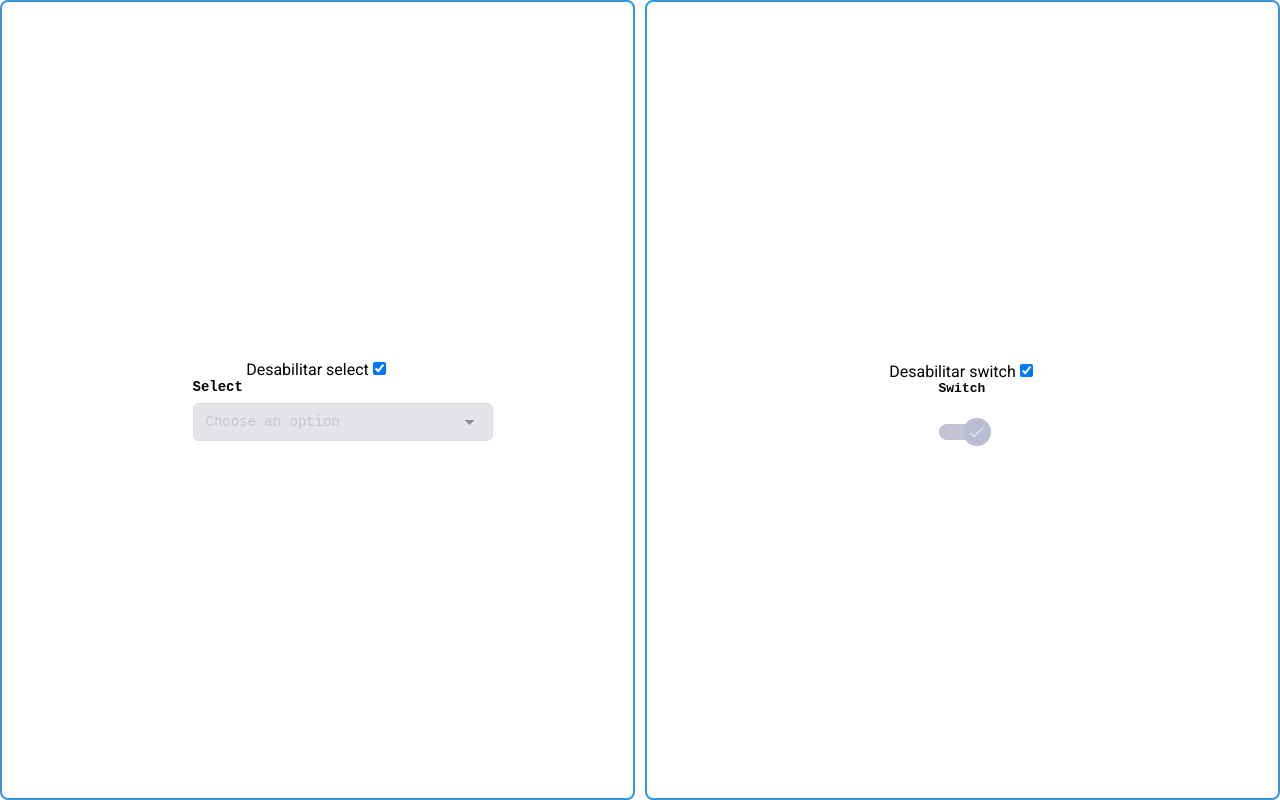
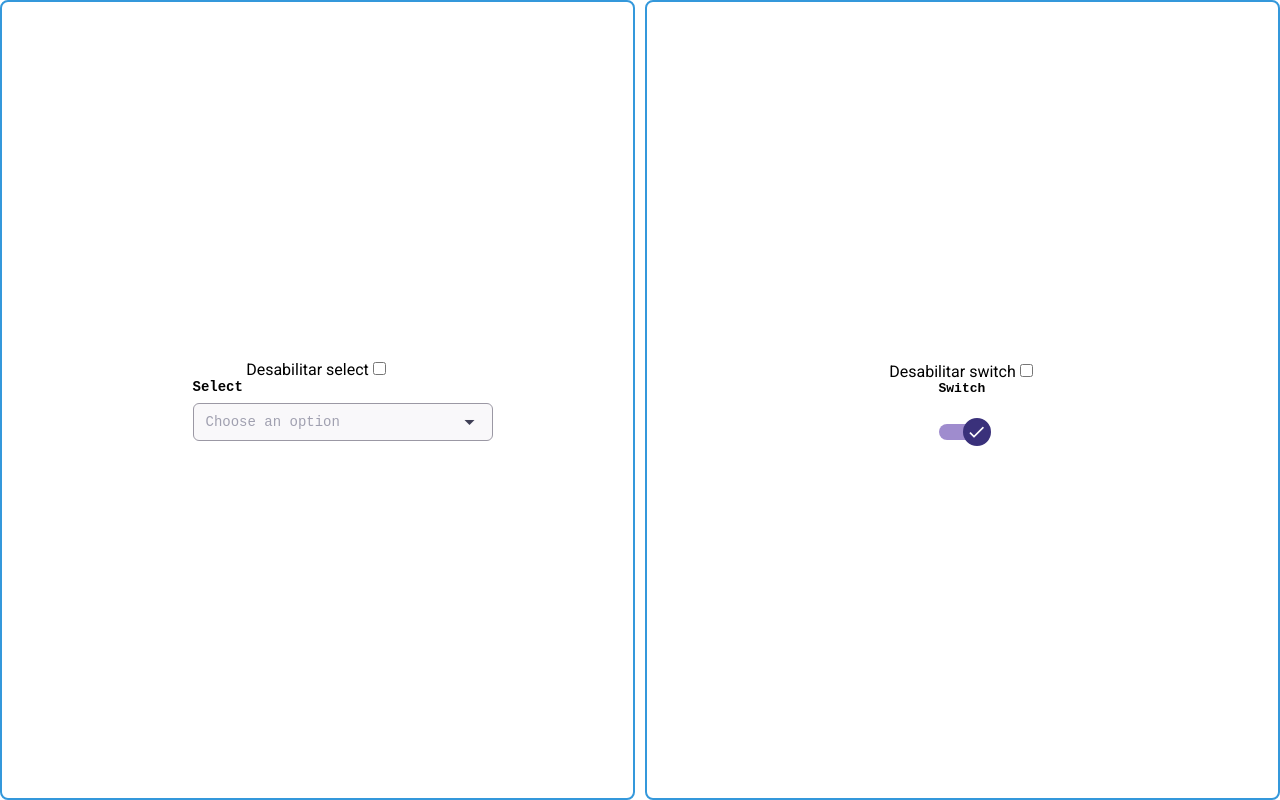
Before and after one commit to guiRepo/components-angular, an Angular app: page / in a window 1280 px wide. Built offline with nearby package versions, Linux system fonts and the light colour scheme.

Commit message:
Inclusão de interatividade no componente switch

```diff
--- a/src/app/app.component.html
+++ b/src/app/app.component.html
@@ -1,16 +1,10 @@
 <div class="main-container">
   <div class="select-container">
-    <div class="disabled-container">
-      <label for="desabilitar">Desabilitar select</label>
-      <input type="checkbox" name="des" id="des" [(ngModel)]="checkedSelect">
-    </div>
-    <select-component [disabled]="checkedSelect" [items]="listItems"/>
+    <checkbox-disabled-component [label]="'Desabilitar select'"  (checked)="updateValue($event)" />
+    <select-component [disabled]="statusCheckedSelect" [items]="listItems"/>
   </div>
   <div class="switch-container">
-    <div class="disabled-container">
-      <label for="desabilitar">Desabilitar switch</label>
-      <input type="checkbox" name="desabilitar" id="desabilitar" [(ngModel)]="checkedSwitch">
-    </div>
-    <switch-component [disabled]="checkedSwitch"/>
+    <checkbox-disabled-component [label]="'Desabilitar switch'"  (checked)="updateValue($event)" />
+    <switch-component [disabled]="statusCheckedSwitch"/>
   </div>
 </div>
--- a/src/app/app.component.ts
+++ b/src/app/app.component.ts
@@ -1,21 +1,29 @@
 import { Component } from '@angular/core';
 import { SelectComponent } from '../components/select/select.component';
 import { SwitchComponent } from '../components/switch/switch.component';
+import { CheckBoxDisabledComponent } from '../components/check-disabled/checkbox-disabled.component';
 import { FormsModule } from '@angular/forms';
-
 @Component({
   selector: 'app-root',
-  imports: [SelectComponent, SwitchComponent, FormsModule],
+  imports: [SelectComponent, SwitchComponent, CheckBoxDisabledComponent, FormsModule],
   templateUrl: './app.component.html',
   styleUrl: './app.component.css'
 })
 export class AppComponent {
   title = 'components-angular';
-  checkedSelect: boolean = true;
-  checkedSwitch: boolean = true;
+  statusCheckedSelect: boolean = false;
+  statusCheckedSwitch: boolean = false;
   listItems = [
   { value: 'option1', label: 'Option One' },
   { value: 'option2', label: 'Option Two' },
   { value: 'option3', label: 'Option Three' },
-];
+  ];
+
+  public updateValue(event: { label: string; value: boolean }): void {
+    if (event.label === 'Desabilitar select') {
+      this.statusCheckedSelect = event.value;
+    } else if (event.label === 'Desabilitar switch') {
+      this.statusCheckedSwitch = event.value;
+    }
+  }
 }
--- a/src/components/check-disabled/checkbox-disabled.component.html
+++ b/src/components/check-disabled/checkbox-disabled.component.html
@@ -1,11 +1,4 @@
-<div class="switch-container">
-  <label class="label">Switch</label>
-  <label class="switch" [class.checked]="checked" [class.disabled]="disabled">
-    <input type="checkbox" [(ngModel)]="checked" [disabled]="disabled"/>
-    <span class="slider">
-      @if (checked) {
-        <mat-icon class="icon" mat-icon>check</mat-icon>
-      }
-    </span>
-  </label>
-</div>
+    <div class="disabled-container">
+      <label [for]="label + '-id'">{{label}}</label>
+      <input type="checkbox" [name]="label + ' -checkbox'" [id]="label + ' -id'" [(ngModel)]="checkValue" (change)="onCheckboxChange()" >
+    </div>
--- a/src/components/check-disabled/checkbox-disabled.component.ts
+++ b/src/components/check-disabled/checkbox-disabled.component.ts
@@ -1,4 +1,4 @@
-import { Component, Input } from '@angular/core';
+import { Component, EventEmitter, Input, Output } from '@angular/core';
 import { FormsModule } from '@angular/forms';
 import { MatIconModule } from '@angular/material/icon';
 
@@ -9,6 +9,11 @@ import { MatIconModule } from '@angular/material/icon';
   styleUrl: './checkbox-disabled.component.css'
 })
 export class CheckBoxDisabledComponent {
-  @Input() disabled: boolean = false;
-  checked: boolean = true;
+  @Input() label!: string;
+  @Output() checked = new EventEmitter<{ label: string; value: boolean }>();
+  checkValue: boolean = false;
+
+  public onCheckboxChange(): void {
+    this.checked.emit({ label: this.label, value: this.checkValue });
+  }
 }
--- a/src/components/select/select.component.html
+++ b/src/components/select/select.component.html
@@ -1,12 +1,6 @@
 <div class="select-container">
   <label class="label">Select</label>
-
-  <div
-    class="custom-select"
-    [class.open]="isOpen"
-    [class.disabled]="disabled"
-    (click)="toggleDropdown()"
-  >
+  <div tabindex="0" class="custom-select" [class.open]="isOpen" [class.disabled]="disabled" (click)="toggleDropdown()">
     <div class="selected-value" [class.placeholder]="!emptyValue">
       {{ selectedLabel || 'Choose an option' }}
     </div>
@@ -14,15 +8,9 @@
 
     <ul class="options-list" *ngIf="isOpen && !disabled">
       @for(item of items; track item.value) {
-        <li
-          class="option"
-          [class.selected]="item.value === emptyValue"
-          (click)="!disabled && selectOption(item)"
-        >
+        <li class="option" [class.selected]="item.value === emptyValue" (click)="!disabled && selectOption(item)">
           <span class="option-content">
-            @if(item.value === emptyValue) {
-              <mat-icon class="icon-check visible">check</mat-icon>
-            }
+            @if(item.value === emptyValue) { <mat-icon class="icon-check visible">check</mat-icon> }
             {{ item.label }}
           </span>
         </li>
--- a/src/components/select/select.component.ts
+++ b/src/components/select/select.component.ts
@@ -2,7 +2,6 @@ import { Component, HostListener, ElementRef, Input } from '@angular/core';
 import { CommonModule } from '@angular/common';
 import { FormsModule } from '@angular/forms';
 import { MatIconModule } from '@angular/material/icon';
-
 interface ItemsList {
   value: string,
   label: string
@@ -22,19 +21,19 @@ isOpen: boolean = false;
 
 constructor (private elementRef: ElementRef) {}
 
-toggleDropdown() {
+  public toggleDropdown(): void {
     if(!this.disabled)
       this.isOpen = !this.isOpen;
   }
 
-selectOption(item: { value: string; label: string }) {
+  public selectOption(item: { value: string; label: string }): void {
     this.emptyValue = item.value;
     this.selectedLabel = item.label;
     this.isOpen = false;
   }
 
   @HostListener('document:click', ['$event'])
-  handleClickOutside(event: MouseEvent): void {
+  public handleClickOutside(event: MouseEvent): void {
     const clickedInside = this.elementRef.nativeElement.contains(event.target);
     if (!clickedInside) {
       this.isOpen = false;
--- a/src/components/switch/switch.component.html
+++ b/src/components/switch/switch.component.html
@@ -1,11 +1,20 @@
 <div class="switch-container">
   <label class="label">Switch</label>
-  <label class="switch" [class.checked]="checked" [class.disabled]="disabled">
-    <input type="checkbox" [(ngModel)]="checked" [disabled]="disabled"/>
-    <span class="slider">
-      @if (checked) {
-        <mat-icon class="icon" mat-icon>check</mat-icon>
-      }
+  <div
+    class="switch"
+    [class.checked]="checked"
+    [class.disabled]="disabled"
+  >
+    <span
+      class="slider"
+      tabindex="0"
+      role="switch"
+      [attr.aria-checked]="checked"
+      [attr.aria-disabled]="disabled"
+      (click)="toggleSwitch()"
+      (keydown)="onKeyDown($event)"
+    >
+    @if(checked) { <mat-icon class="icon">check</mat-icon> }
     </span>
-  </label>
+  </div>
 </div>
--- a/src/components/switch/switch.component.ts
+++ b/src/components/switch/switch.component.ts
@@ -1,7 +1,6 @@
 import { Component, Input } from '@angular/core';
 import { FormsModule } from '@angular/forms';
 import { MatIconModule } from '@angular/material/icon';
-
 @Component({
   selector: 'switch-component',
   imports: [FormsModule, MatIconModule],
@@ -11,4 +10,18 @@ import { MatIconModule } from '@angular/material/icon';
 export class SwitchComponent {
   @Input() disabled: boolean = false;
   checked: boolean = true;
+
+  toggleSwitch(): void {
+    if (this.disabled) return;
+    this.checked = !this.checked;
+  }
+
+  onKeyDown(event: KeyboardEvent): void {
+    if (this.disabled) return;
+
+    if (event.key === ' ' || event.key === 'Enter') {
+      event.preventDefault(); // evita scroll com espaço
+      this.toggleSwitch();
+    }
+  }
 }
```
Lines whose indentation alone changed are shown as unchanged.
